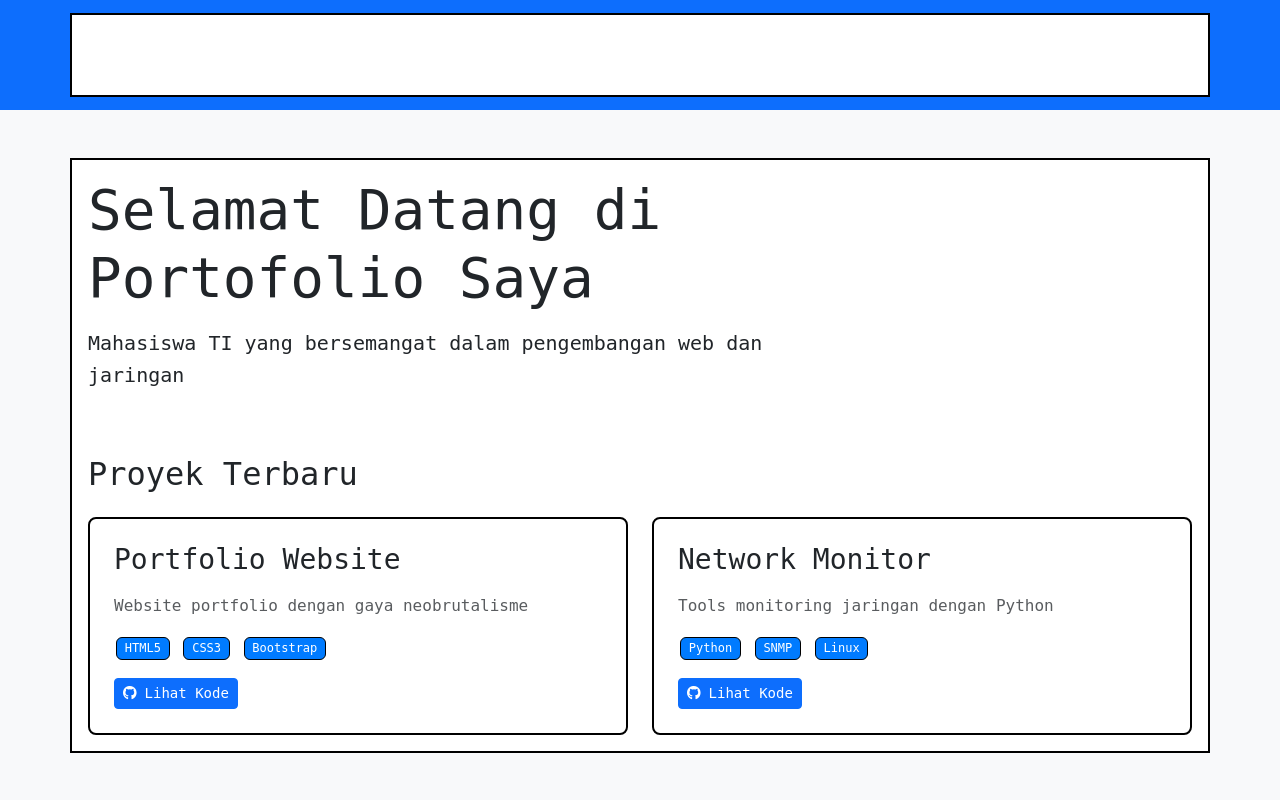
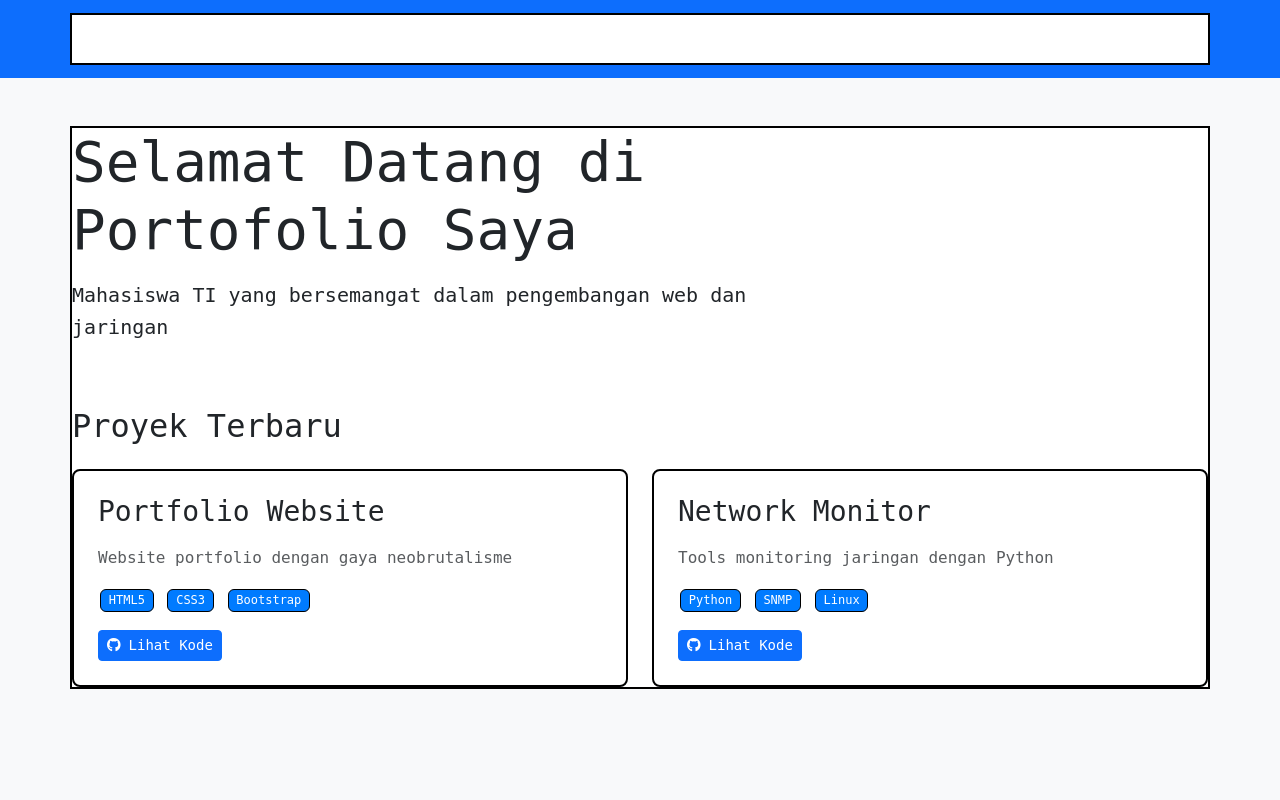
Before and after one commit to RvlDX/rvldx.github.io, a PHP site: page /index.html in a window 1280 px wide. Run offline with PHP 8.4, Linux system fonts and the light colour scheme.

Commit message:
Update style.css

```diff
--- a/style.css
+++ b/style.css
@@ -13,7 +13,7 @@
 
 .container {
     border: 2px solid #000;
-    padding: 1rem;
+    padding: 0px;
     margin-top: 0.5rem;
     margin-bottom: 0.5rem;
     background: #fff;
```
